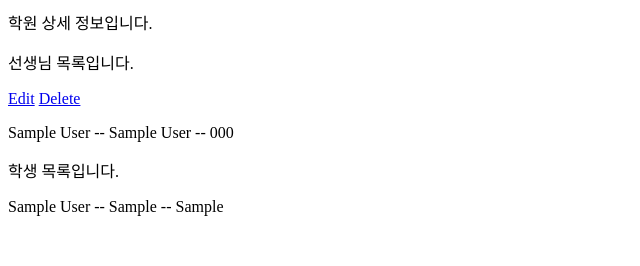
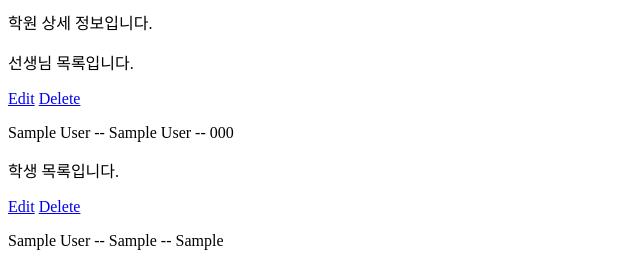
Before and after one commit to NB3025/django-academy, a Django app: page /academy/1/ in a window 1280 px wide. Shown: the part 656-922 px from the top of the page, without its empty margins (0-640 px from the left). Before the commit the page ends 872 px from the top, so only its background shows below. Run offline with Django 3.2, Linux system fonts and the light colour scheme; tables that the repository leaves empty hold one stand-in row (values such as "Sample post").

Commit message:
update-student and delete-student

```diff
--- a/base/templates/base/academy.html
+++ b/base/templates/base/academy.html
@@ -19,6 +19,8 @@
         <p>학생 목록입니다.</p>
         <div>
             {% for student in students %}
+            <a href="{% url 'update-student' student.id %}">Edit</a>
+            <a href="{% url 'delete-student' student.id %}">Delete</a>
             <p> {{student.name }} -- {{ student.school }} -- {{ student.grade }}</p>
             {% endfor %}
         </div>
--- a/base/urls.py
+++ b/base/urls.py
@@ -15,6 +15,8 @@ urlpatterns = [
 
 
     path('register-student/', views.registerStudent, name="register-student"),
+    path('update-student/<str:pk>/', views.updateStudent, name="update-student"),
+    path('delete-student/<str:pk>/', views.deleteStudent, name="delete-student"),
 
     path('academy/<str:pk>/', views.academy, name='academy')
 
--- a/base/views.py
+++ b/base/views.py
@@ -9,13 +9,6 @@ def home(request):
     context = {'academies':academies}
     return render(request,'base/home.html',context)
 
-# def room(request,pk):
-#     room = None
-#     for i in rooms:
-#         if i['id'] == int(pk):
-#             room = i
-#     context = {'room':room}
-#     return render(request, 'base/room.html', context)
 
 def academy(request,pk):
     academy = Academy.objects.get(id=pk)
@@ -105,3 +98,25 @@ def registerStudent(request):
 
     context = {'form':form}
     return render(request, 'base/student_form.html', context)
+
+
+def updateStudent(request,pk):
+    student = Student.objects.get(id=pk)
+    form = StudentForm(instance=student)
+
+    if request.method =='POST':
+        form = StudentForm(request.POST, instance=student)
+        if form.is_valid():
+            form.save()
+            return redirect('home')
+
+    context = {'form':form}
+    return render(request, 'base/student_form.html', context)
+
+
+def deleteStudent(request,pk):
+    student=Student.objects.get(id=pk)
+    if request.method == 'POST':
+        student.delete()
+        return redirect('home')
+    return render(request, 'base/delete.html', {'obj':student})
```
